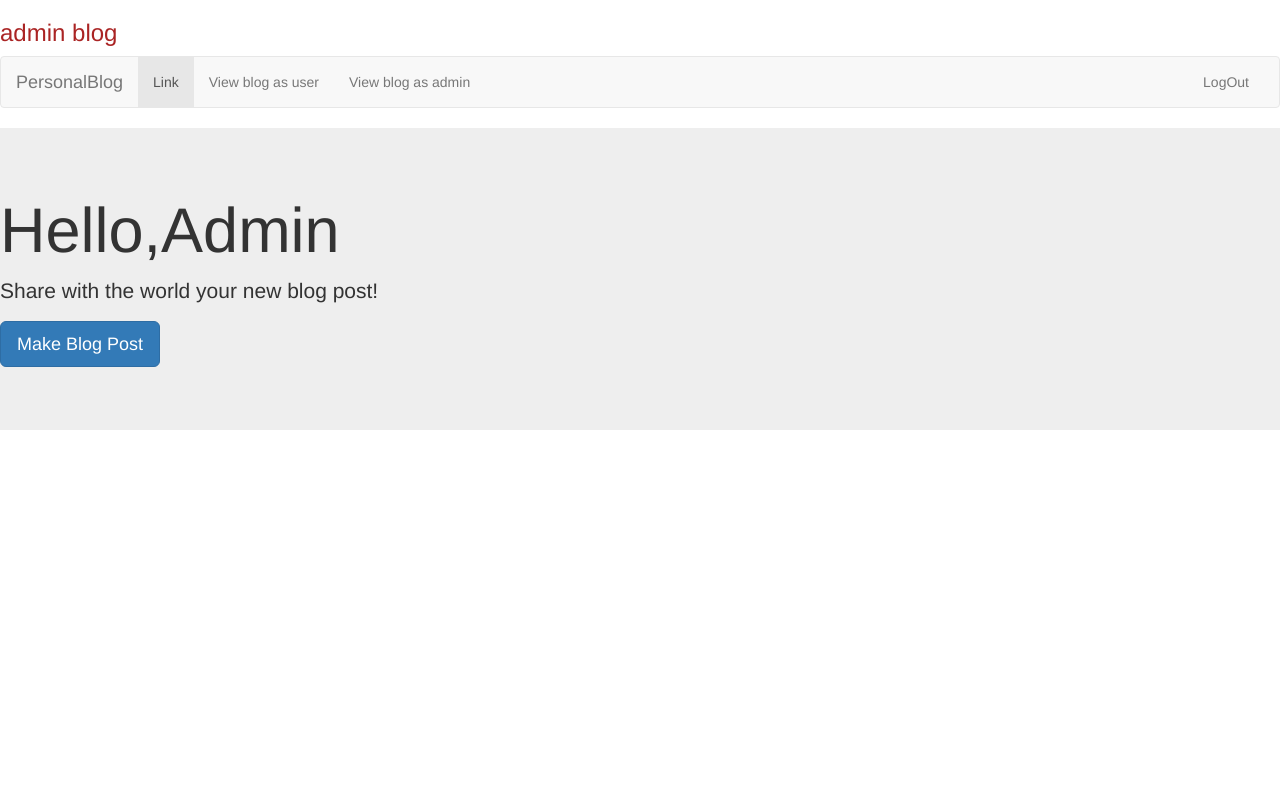
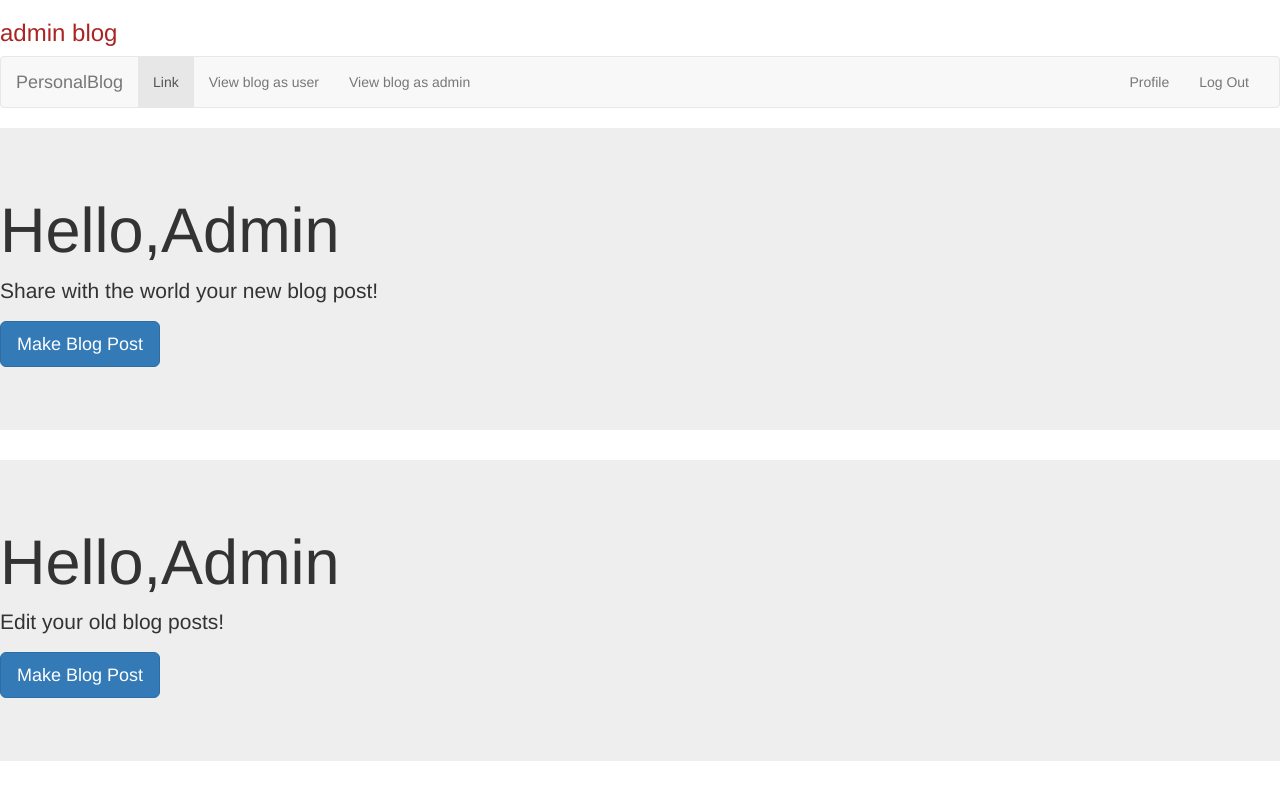
Before and after one commit to MaryMbugua/personalblog, a Flask app: page /admin in a window 1280 px wide. Run offline with Flask 2, Linux system fonts and the light colour scheme; the visitor is signed in with stand-in values (Sample User, id 1); data comes from the database, SQL or seed files in the repository; some libraries are stand-ins or nearby versions.

Commit message:
order posts by date in descending order

```diff
--- a/app/auth/views.py
+++ b/app/auth/views.py
@@ -33,7 +33,7 @@ def register():
 @login_required
 def logout():
     logout_user()
-    return redirect(url_for("auth/adminlogin.html"))
+    return redirect(url_for("auth.login"))
 
 @auth.route('/register',methods = ["GET","POST"])
 def subbie():
--- a/app/main/forms.py
+++ b/app/main/forms.py
@@ -1,5 +1,5 @@
 from flask_wtf import FlaskForm
-from wtforms import StringField,TextAreaField,SubmitField,FileField,RadioField,BooleanField
+from wtforms import StringField,TextAreaField,SubmitField,DateField,FileField,RadioField,BooleanField
 from wtforms.validators import Required,AnyOf,Email
 from flask_wtf.file import FileField, FileRequired
 from werkzeug.utils import secure_filename
@@ -7,7 +7,8 @@ from ..models import Blogpost,Blogpics,Comment,Subscriber
 
 class BlogpostForm(FlaskForm):
     title = StringField('title',validators=[Required()])
-    date = StringField('date',validators=[Required()])
+    date = DateField('Date',validators=[Required()])
+    fake_date = StringField('Fake date',validators=[Required()])
     category = RadioField('Pick from the following categories',choices=[('lifestyle','Lifestyle'),('fashion','Fashion')],validators=[Required()])
     paragraph1 = TextAreaField('Paragraph onee...A must',validators=[Required()])
     paragraph2 = TextAreaField('Paragraph two')
--- a/app/main/views.py
+++ b/app/main/views.py
@@ -5,7 +5,7 @@ from ..models import Admin,Blogpost,Blogpics,Comment,Subscriber
 from flask_login import login_required,current_user
 from .forms import BlogpostForm,PicsuploadForm,CommentsForm,SubscriptionForm
 from ..email import mail_message
-
+from datetime import datetime
 
 
 #Views
@@ -18,7 +18,7 @@ def index():
 
     title = 'blog!'
 
-    allposts = Blogpost.query.all()
+    allposts = Blogpost.query.order_by(Blogpost.date.desc()).all()
     formone=SubscriptionForm()
     if formone.validate_on_submit():
         subscriber = Subscriber(email=formone.email.data)
@@ -95,7 +95,7 @@ def fashion():
 
     title = 'blog!'
 
-    allposts = Blogpost.query.all()
+    allposts = Blogpost.query.filter_by(category='fashion').all()
 
 
     return render_template('fashion.html',title = title,allposts=allposts)
@@ -110,7 +110,7 @@ def lifestyle():
 
     title = 'blog!'
 
-    allposts = Blogpost.query.all()
+    allposts = Blogpost.query.filter_by(category='lifestyle').all()
 
 
     return render_template('lifestyle.html',title = title,allposts=allposts)
@@ -124,6 +124,15 @@ def admin():
 
 
     return render_template('admin.html')
+@main.route('/admin/editpost',methods = ['GET','POST'])
+@login_required
+def edit_post():
+    '''
+    View root page function that returns the index page and its data
+    '''
+
+
+    return render_template('editposts.html')
 @main.route('/post',methods = ['GET','POST'])
 @login_required
 def blogpost():
@@ -133,7 +142,7 @@ def blogpost():
     form = BlogpostForm()
     subscriber= Subscriber.query.all()
     if form.validate_on_submit():
-        post = Blogpost(title = form.title.data,date = form.date.data,paragraph1 = form.paragraph1.data,paragraph2 = form.paragraph2.data,paragraph3 = form.paragraph3.data,paragraph4 = form.paragraph4.data,category = form.category.data)
+        post = Blogpost(title = form.title.data,fake_date = form.fake_date.data,date = form.date.data,paragraph1 = form.paragraph1.data,paragraph2 = form.paragraph2.data,paragraph3 = form.paragraph3.data,paragraph4 = form.paragraph4.data,category = form.category.data)
         db.session.add(post)
         db.session.commit()
         for sub in subscriber:
--- a/app/models.py
+++ b/app/models.py
@@ -33,7 +33,8 @@ class Blogpost(UserMixin,db.Model):
     __tablename__ = 'blogposts'
     id = db.Column(db.Integer,primary_key = True)
     title = db.Column(db.String())
-    date = db.Column(db.String(255))
+    date = db.Column(db.String())
+    fake_date = db.Column(db.String(255))
     category = db.Column(db.String(255))
     paragraph1 = db.Column(db.String())
     paragraph2 = db.Column(db.String())
--- a/app/templates/admin.html
+++ b/app/templates/admin.html
@@ -38,9 +38,14 @@
         </ul>
 
         <ul class="nav navbar-nav navbar-right">
-          <li><a href="#">LogOut</a></li>
+          {% if current_user.is_authenticated %}
+          <li><a href="{{url_for('main.admin',uname=current_user.username)}}">Profile</a></li>
+          <li><a href="{{url_for('auth.logout')}}">Log Out</a></li>
+          {% else %}
+          <li><a href="{{url_for('auth.login')}}">Sign in</a></li>
+          {%endif%}
+        </ul>
 
-        </ul>
       </div><!-- /.navbar-collapse -->
     </div><!-- /.container-fluid -->
   </nav>
@@ -51,4 +56,10 @@
     <p>Share with the world your new blog post!</p>
     <p><a class="btn btn-primary btn-lg" href="/post" role="button">Make Blog Post</a></p>
   </div>
+
+  <div class="jumbotron">
+    <h1>Hello,Admin</h1>
+    <p>Edit your old blog posts!</p>
+    <p><a class="btn btn-primary btn-lg" href="/admin/editpost" role="button">Make Blog Post</a></p>
+  </div>
 {% endblock%}
--- a/app/templates/fashion.html
+++ b/app/templates/fashion.html
@@ -35,7 +35,7 @@
 				        <li><a href="/">Home<span class="sr-only">(current)</span></a></li>
 				        <li class="active"><a href="/fashion">Fashion</a></li>
 				        <li><a href="/lifestyle">Lifestyle</a></li>
-				        <li><a href="/about">About</a></li>
+				        <!-- <li><a href="/about">About</a></li> -->
 				</ul>
 
 				<ul class="nav navbar-nav navbar-right">
@@ -91,8 +91,8 @@
 <!-- inks to other parts of site -->
 <div id="biro" style="background: #000; color: #fff;">
         <ul>
-
-        <li><a href="/about" style="background: #000; color: #fff;">About</a></li>
+<!--
+        <li><a href="/about" style="background: #000; color: #fff;">About</a></li> -->
         <li><a href="/fashion">Fashion</a></li>
         <li><a href="/lifestyle">Lifestyle</a></li>
 
--- a/app/templates/index.html
+++ b/app/templates/index.html
@@ -36,7 +36,7 @@
 				        <li class="active"><a href="/">Home<span class="sr-only">(current)</span></a></li>
 				        <li><a href="/fashion">Fashion</a></li>
 				        <li><a href="/lifestyle">Lifestyle</a></li>
-				        <li><a href="/about">About</a></li>
+				        <!-- <li><a href="/about">About</a></li> -->
 				</ul>
 
 				<ul class="nav navbar-nav navbar-right">
@@ -93,7 +93,7 @@
 <div id="biro" style="background: #000; color: #fff;">
         <ul>
 
-        <li><a href="/about" style="background: #000; color: #fff;">About</a></li>
+        <!-- <li><a href="/about" style="background: #000; color: #fff;">About</a></li> -->
         <li><a href="/fashion">Fashion</a></li>
         <li><a href="/lifestyle">Lifestyle</a></li>
 
--- a/app/templates/lifestyle.html
+++ b/app/templates/lifestyle.html
@@ -35,7 +35,7 @@
 				        <li><a href="/index">Home<span class="sr-only">(current)</span></a></li>
 				        <li><a href="/fashion">Fashion</a></li>
 				        <li class="active"><a href="/lifestyle">Lifestyle</a></li>
-				        <li><a href="/about">About</a></li>
+				        <!-- <li><a href="/about">About</a></li> -->
 				</ul>
 
 				<ul class="nav navbar-nav navbar-right">
@@ -92,7 +92,7 @@
 <div id="biro" style="background: #000; color: #fff;">
         <ul>
 
-        <li><a href="/about" style="background: #000; color: #fff;">About</a></li>
+        <!-- <li><a href="/about" style="background: #000; color: #fff;">About</a></li> -->
         <li><a href="/fashion">Fashion</a></li>
         <li><a href="/lifestyle">Lifestyle</a></li>
 
--- a/app/templates/post.html
+++ b/app/templates/post.html
@@ -24,10 +24,10 @@
         {{wtf.quick_form(post_form)}}
       </div>
 </div>
-<div class="container">
+<!-- <div class="container">
 
     <a class="btn btn-primary btn-lg" href="/blogpicsupload" role="button">click here to upload photos for that blogpost</a>
-</div>
+</div> -->
 
 
 </body>
```
Also changed, not shown: migrations/versions/c198a100215b_migrate_again.py (added, +28 -0 lines), app/templates/about.html (deleted), app/templates/editposts.html (added).
